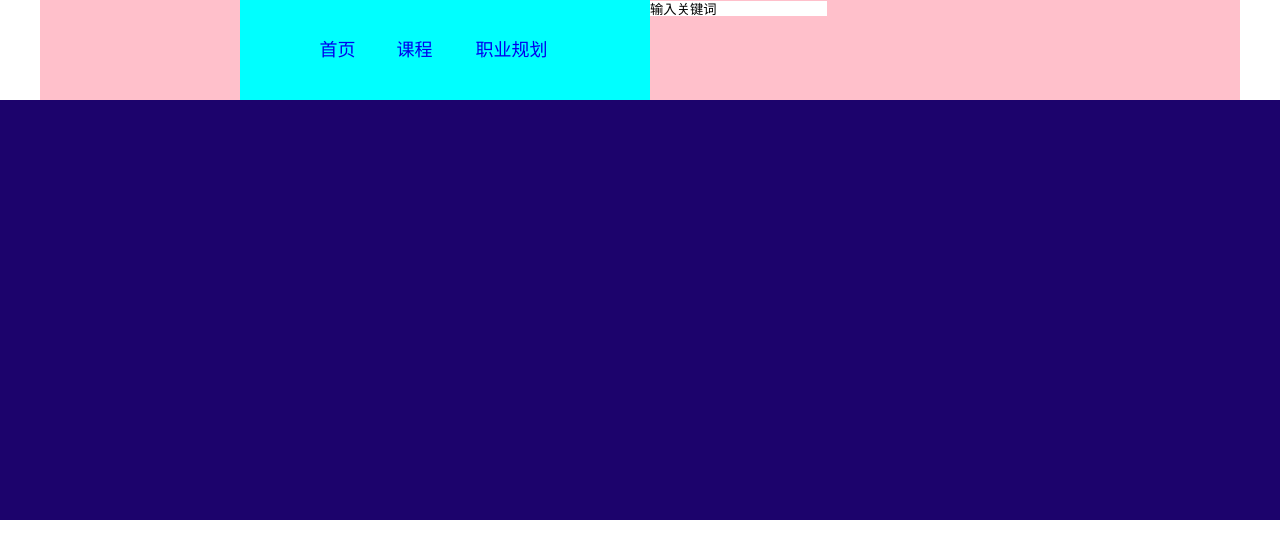
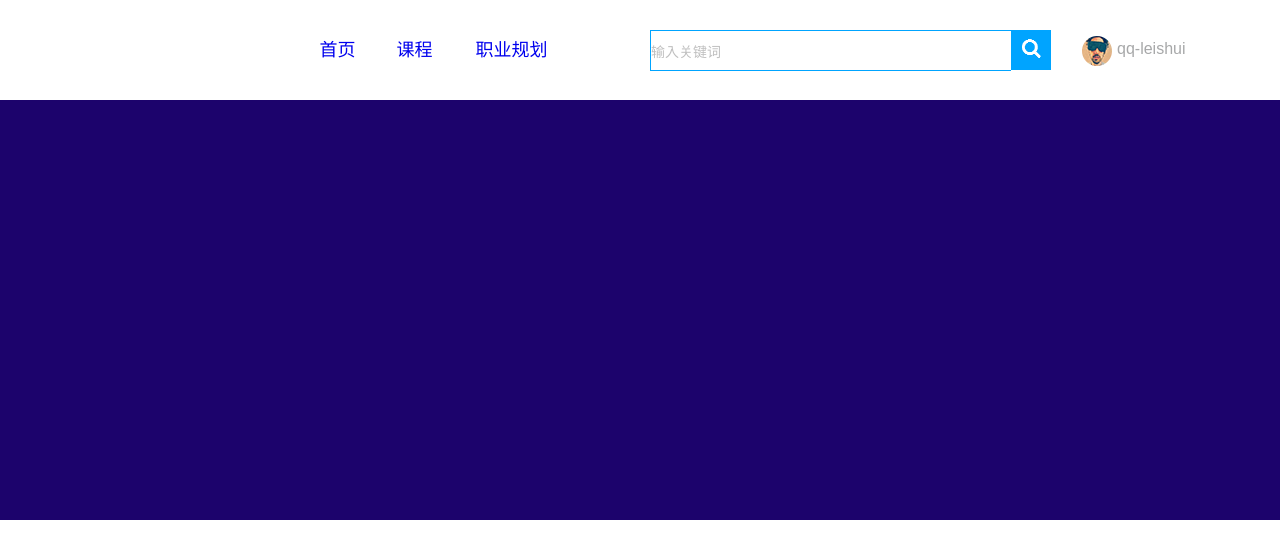
Before and after one commit to SAKURAfan1023/-, a plain HTML site: page index.html in a window 1280 px wide. Shown: the top 558 px of the page. Drawn offline with Linux system fonts and the light colour scheme.

Commit message:
完成了用户头像和搜索栏目

```diff
--- a/index.html
+++ b/index.html
@@ -20,8 +20,16 @@
             <a href="#" class="guide1" style="margin-left: 30px;">课程</a>
             <a href="#" class="guide1" style="margin-left: 30px;">职业规划</a> -->
         </div>
+        <div class="search">
+            <input type="text" value="输入关键词" class="int">
+            <button type="button" class="button"><img src="images/fa-search.png" alt="搜索"></button>
+        </div>
 
-        <input type="text" value="输入关键词" class="int">
+        <div class="user">
+            <div class="userhead"></div>
+            <div class="username">qq-leishui</div>
+        </div>
+
     </div>
 
     <div class="banner"></div>
--- a/style.css
+++ b/style.css
@@ -4,10 +4,15 @@
     font-family: Arial, Helvetica, sans-serif;
 }
 
+.w {
+    margin: 0 auto;
+    width: 1200px;
+}
+
 .header {
     height: 100px;
     width: 1200px;
-    background-color: pink;
+    /* background-color: pink; */
     margin: 0 auto;
 }
 
@@ -30,7 +35,7 @@
 .guide {
     width: 410px;
     height: inherit;
-    background-color: aqua;
+    /* background-color: aqua; */
     float: left;
     text-align: center;
 }
@@ -97,8 +102,56 @@ a {
     border-color: #00a4ff;
 }
 
+.search {
+    width: 402px;
+    height: 100px;
+    float: left;
+}
+
 .int {
-    border: 3px;
+    /* border: 3px; */
     border-radius: 0;
+    width: 360px;
+    height: 39px;
+    border: 1px solid #00a4ff;
+    border-right: 0;
+    margin-top: 30px;
+    font-size: 14px;
+    color: #bfbfbf;
+    float: left;
+}
 
+.button {
+    margin-top: 30px;
+    width: 40px;
+    height: 40px;
+    border: 1px solid #00a4ff;
+    float: left;
+    background-color: #00a4ff;
 }
+
+.user {
+    height: 100px;
+    width: 184px;
+    float: left;
+    /* background-color: aquamarine; */
+}
+
+.userhead {
+    width: 30px;
+    height: 30px;
+    margin-left: 30px;
+    margin-top: 36px;
+    background-image: url(images/头像.png);
+    background-repeat: no-repeat;
+    float: left;
+}
+
+.username {
+    height: 20px;
+    width: 80px;
+    float: left;
+    margin-left: 5px;
+    margin-top: 40px;
+    color: #a7a8a9;
+}
```
Also changed, not shown: images/fa-search.png (added), images/头像.png (added).
